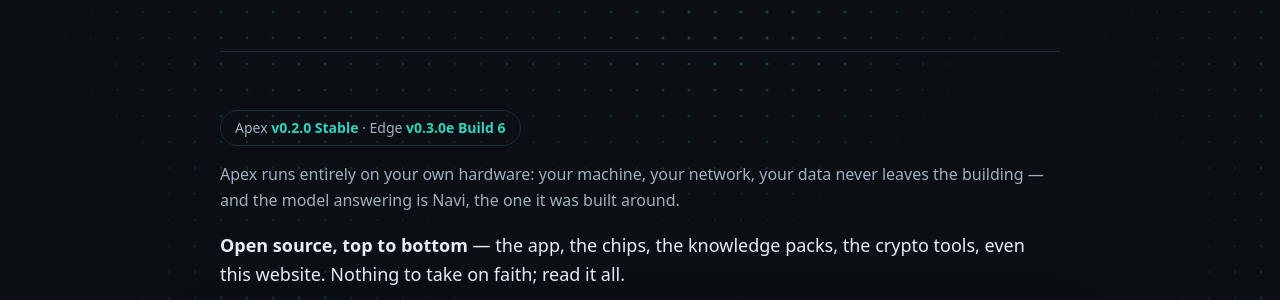
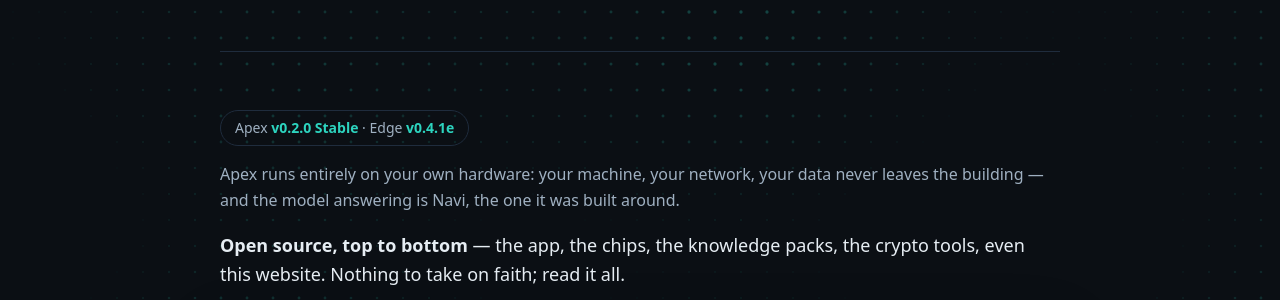
Before and after one commit to AlexKollar/nocturnerow, a Jekyll site: the page built from apex.html, in a window 1280 px wide and 900 px high. Shown: the part 209-509 px from the top of the window. Built offline with Jekyll 4.4.1, drawn with Linux system fonts in a browser that asks for light colours.

Commit message:
Apex page: Edge pill to v0.4.1e (chapter 0.4, patch 1 — #228 route pill, #6 shell media fix, #229 execution-probed voice, #230 Wire tab bar)

```diff
--- a/apex.html
+++ b/apex.html
@@ -3,14 +3,14 @@ layout: default
 title: Apex
 permalink: /apex.html
 share_image: /share-apex.png
-description: "Apex | Powered by Navi — a local-first AI partner for security work. Your hardware, your data, no landlord; open source under the AGPL v3. Stable v0.2.0 · Edge v0.3.0e Build 6."
+description: "Apex | Powered by Navi — a local-first AI partner for security work. Your hardware, your data, no landlord; open source under the AGPL v3. Stable v0.2.0 · Edge v0.4.1e."
 ---
 <main class="wrap">
 <div class="hero">
 <h1><span class="hglitch" data-text="Apex | Powered by Navi"><span id="apex-tagline" class="tagline-cursor">Apex | Powered by Navi</span></span></h1>
 </div>
 <section id="apex">
-  <span class="chip">Apex <b>v0.2.0 Stable</b> · Edge <b>v0.3.0e Build 6</b></span>
+  <span class="chip">Apex <b>v0.2.0 Stable</b> · Edge <b>v0.4.1e</b></span>
 <p>Apex runs entirely on your own hardware: your machine, your network, your data never leaves the building — and the model answering is Navi, the one it was built around.</p>
 <p style="font-size:18px;color:var(--text)"><b>Open source, top to bottom</b> — the app, the chips, the knowledge packs, the crypto tools, even this website. Nothing to take on faith; read it all.</p>
 <style>
```
